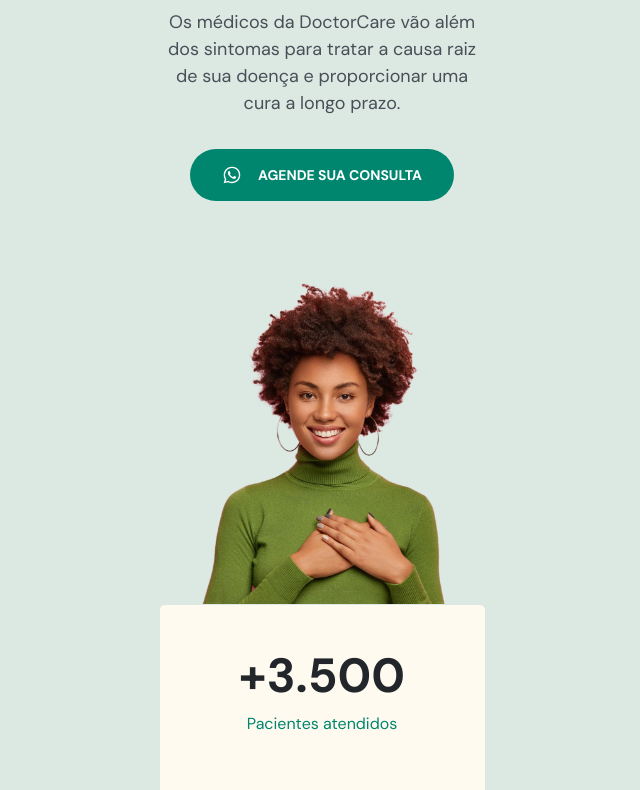
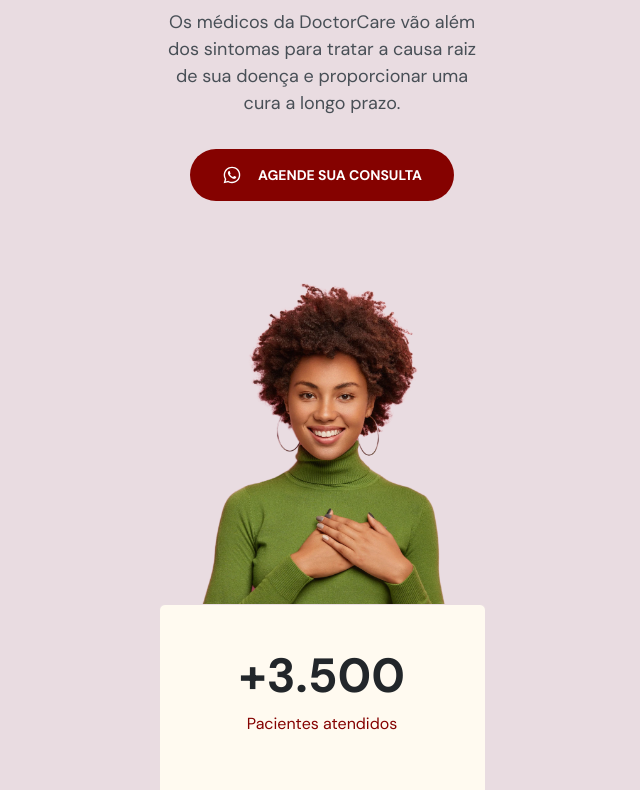
Before and after one commit to kifel/DoctorCare, a plain HTML site: page index.html in a window 1280 px wide. Shown: the part 298-1088 px from the top of the page, without its empty margins (318-958 px from the left). Drawn offline with nearby package versions, Linux system fonts and the light colour scheme.

Commit message:
Update geral color

```diff
--- a/style.css
+++ b/style.css
@@ -7,7 +7,7 @@
 }
 
 :root {
-    --hue: 170;
+    --hue: 1;
 
     --primary-color: hsl(var(--hue), 100%, 26%);
     --head-line: hsl(210, 11%, 15%);
```
